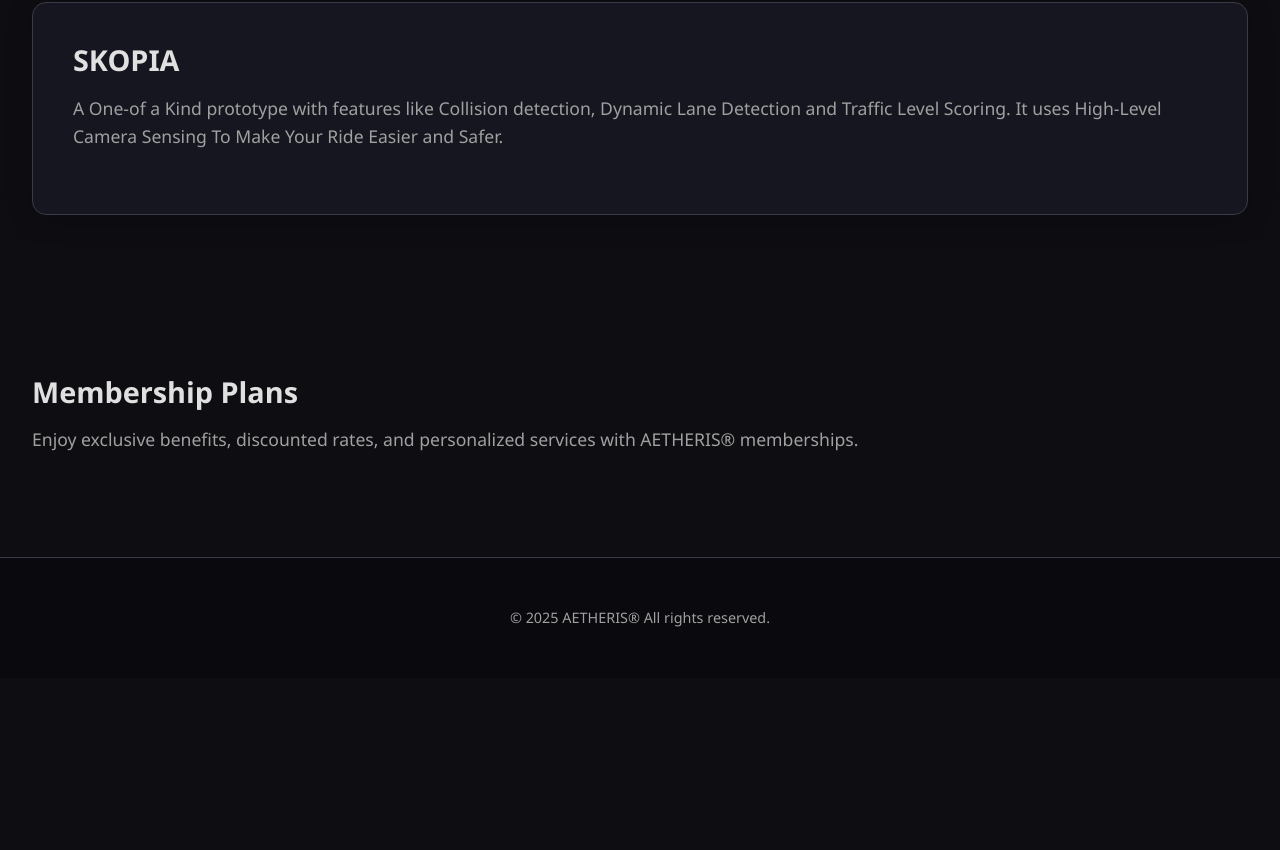
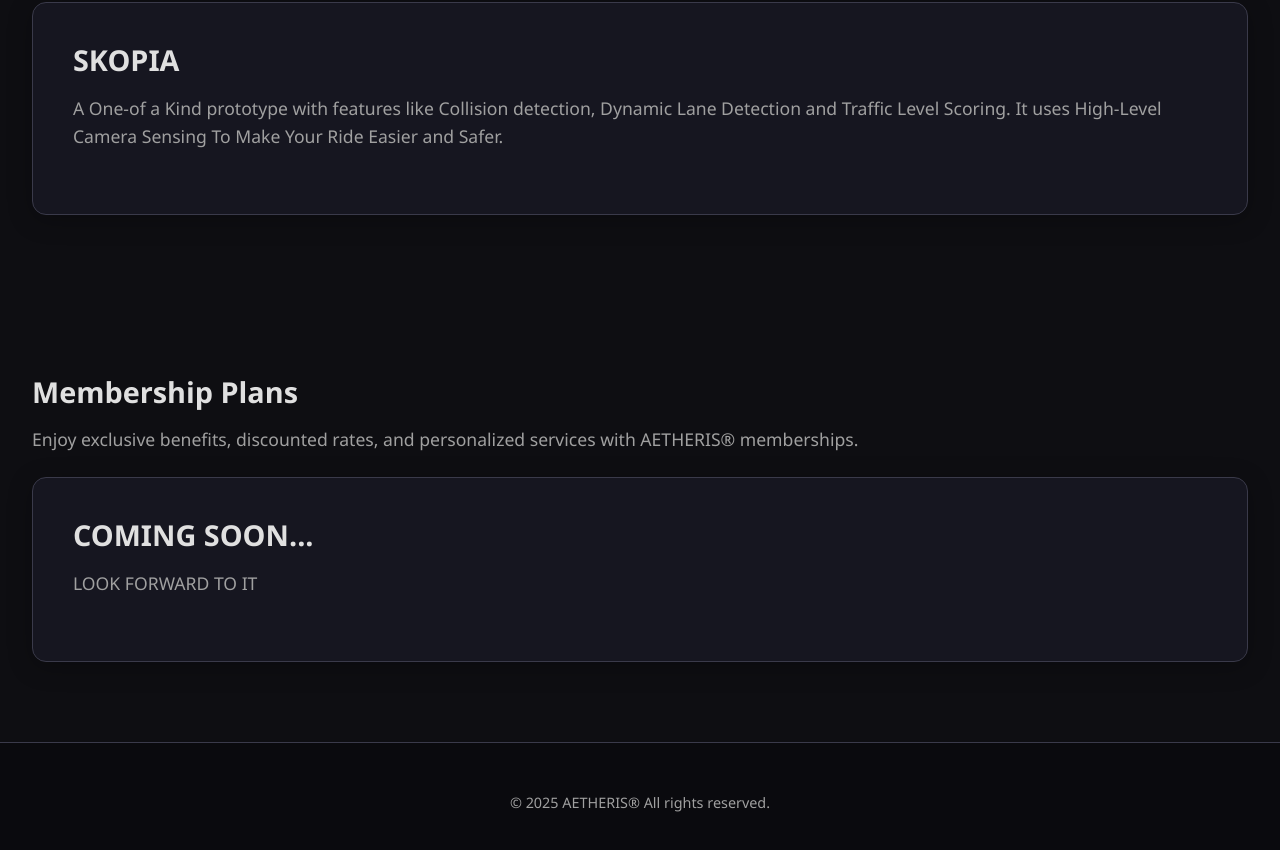
Before and after one commit to Faz2310/Aetheris, a React (Create React App) app: page / in a window 1280 px wide. Shown: the part 1204-2054 px from the top of the page. Before the commit the page ends 1882 px from the top, so only its background shows below. Built offline with nearby package versions, Linux system fonts and the light colour scheme; no server answers.

Commit message:
Update App.js

```diff
--- a/src/App.js
+++ b/src/App.js
@@ -158,6 +158,13 @@
       <section className="section" data-aos="fade-up">
         <h3>Membership Plans</h3>
         <p>Enjoy exclusive benefits, discounted rates, and personalized services with AETHERIS® memberships.</p>
+		<Card className="card" data-aos="zoom-in" data-aos-delay="300">
+            <CardContent>
+              <h3>COMING SOON...</h3>
+              <p>LOOK FORWARD TO IT
+			</p>
+            </CardContent>
+        </Card>
       </section>
 
       <footer className="footer">
```
